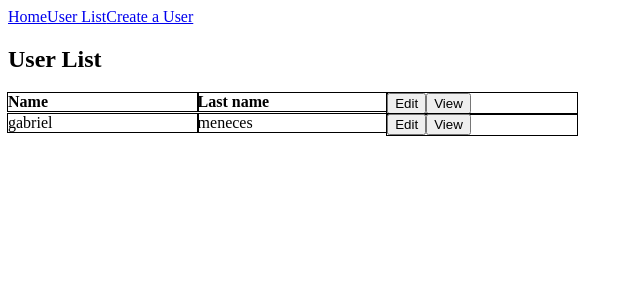
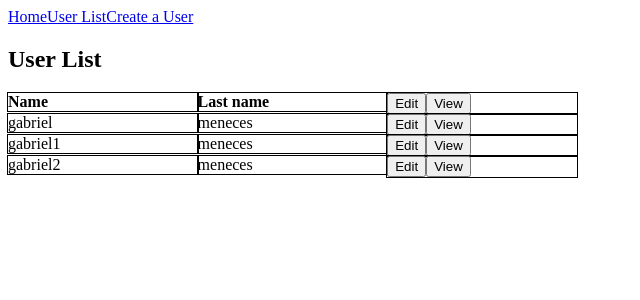
Before and after one commit to jorgebeltran/angular-marzo, an Angular app: page /user/list in a window 1280 px wide. Shown: the top 300 px of the page, without its empty margins (0-640 px from the left). Built offline with nearby package versions, Linux system fonts and the light colour scheme.

Commit message:
6.-data binding para muchos items

```diff
--- a/src/app/user-list/user-list.component.html
+++ b/src/app/user-list/user-list.component.html
@@ -8,9 +8,9 @@
   </div>
   <div class="clean"></div>
 </div>
-<div>
-  <div class="detail-user">{{ test.name }}</div>
-  <div class="detail-user">{{ test.lastname }}</div>
+<div *ngFor="let usuario of userlist">
+  <div class="detail-user">{{ usuario.name }}</div>
+  <div class="detail-user">{{ usuario.lastname }}</div>
   <div class="detail-user">
     <button>Edit</button>
     <button>View</button>
--- a/src/app/user-list/user-list.component.ts
+++ b/src/app/user-list/user-list.component.ts
@@ -7,14 +7,28 @@ import { User } from '../model/user';
   styleUrls: ['./user-list.component.css']
 })
 export class UserListComponent implements OnInit {
-  test:User={
-    name:'gabriel',
+  userlist:User[]=[];
+
+  constructor() {
+    this.userlist.push({
+      name:'gabriel',
     lastname:'meneces',
     username:'gabriel123',
-    email:'gabrie@gmail.com',
+    email:'gabrie@gmail.com'
+    });
+    this.userlist.push({
+      name:'gabriel1',
+    lastname:'meneces',
+    username:'gabriel123',
+    email:'gabrie@gmail.com'
+    });
+      this.userlist.push({
+      name:'gabriel2',
+    lastname:'meneces',
+    username:'gabriel123',
+    email:'gabrie@gmail.com'
+    });
   }
-
-  constructor() { }
 
   ngOnInit() {
   }
```
